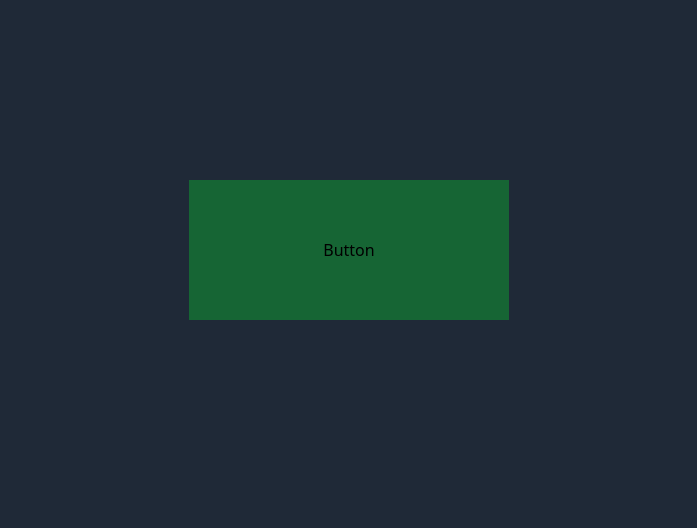
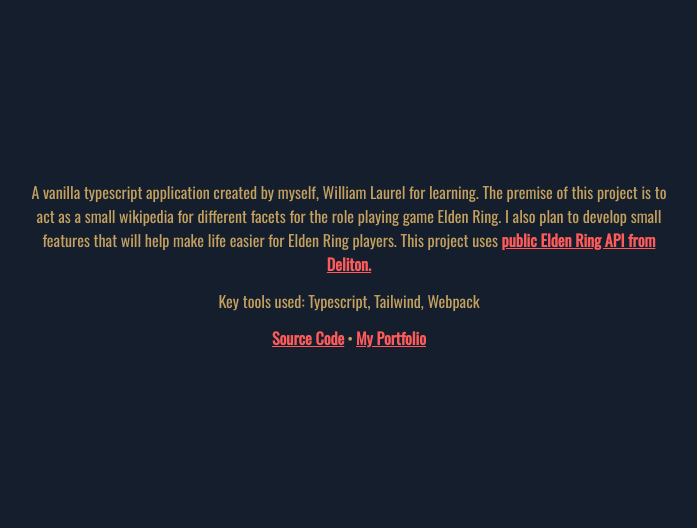
Before and after one commit to wilyyy/elden-tool, a website built with webpack: page src/index.html in a window 1280 px wide. Shown: the part 272-800 px from the top of the page, without its empty margins (291-988 px from the left). Built offline with nearby package versions, Linux system fonts and the light colour scheme; no server answers.

Commit message:
home screen

```diff
--- a/src/index.html
+++ b/src/index.html
@@ -4,17 +4,48 @@
       <meta charset="UTF-8" />
       <meta http-equiv="X-UA-Compatible" content="IE=edge" />
       <meta name="viewport" content="width=device-width, initial-scale=1.0" />
-      <title>Document</title>
+      <link rel="preconnect" href="https://fonts.googleapis.com" />
+      <link
+         href="https://fonts.googleapis.com/css2?family=MedievalSharp&family=Oswald&display=swap"
+         rel="stylesheet"
+      />
+      <title>Elden Tool</title>
    </head>
    <body
-      class="w-screen h-screen bg-gray-800 flex flex-col justify-evenly items-center text-white"
+      class="w-screen h-screen bg-richBlack flex flex-col justify-evenly items-center text-camel font-oswald"
    >
-      <h1 class="heading text-3xl">Appear</h1>
-      <button
-         class="redbutton bg-green-800 hover:bg-green-300 transition-all w-1/4 h-[140px] text-black"
-      >
-         Button
-      </button>
+      <h1 class="text-8xl font-medieval animate-bounce">Elden Tool</h1>
+      <div class="w-1/2 h-[170px] flex flex-col justify-between items-center text-center">
+         <p>
+            A vanilla typescript application created by myself, William Laurel for
+            learning. The premise of this project is to act as a small wikipedia for
+            different facets for the role playing game Elden Ring. I also plan to develop
+            small features that will help make life easier for Elden Ring players. This
+            project uses
+            <a
+               class="font-bold text-crayola underline hover:text-red-300 duration-500"
+               href="https://docs.eldenring.fanapis.com/"
+               target="_blank"
+               >public Elden Ring API from Deliton.</a
+            >
+         </p>
+         <p>Key tools used: Typescript, Tailwind, Webpack</p>
+         <div class="flex w-1/4 justify-evenly items-center">
+            <a
+               class="font-bold text-crayola underline hover:text-red-300 duration-500"
+               href="https://github.com/wilyyy/elden-tool"
+               target="_blank"
+               >Source Code</a
+            >
+            <p>&bull;</p>
+            <a
+               class="font-bold text-crayola underline hover:text-red-300 duration-500"
+               href="https://www.willydev.com/"
+               target="_blank"
+               >My Portfolio</a
+            >
+         </div>
+      </div>
       <script src="./bundle.js"></script>
    </body>
 </html>
--- a/src/index.ts
+++ b/src/index.ts
@@ -1,8 +1,23 @@
 import "./styles/index.css";
 
-const redButton = document.querySelector<HTMLButtonElement>(".redbutton");
-const heading = document.querySelector<HTMLHeadingElement>(".heading");
+//test code
 
-redButton.addEventListener("click", () => {
-   heading.classList.toggle("hidden");
-});
+// const redButton = document.querySelector<HTMLButtonElement>(".redbutton");
+// const heading = document.querySelector<HTMLHeadingElement>(".heading");
+
+// console.log("hello");
+
+// redButton.addEventListener("click", () => {
+//    heading.classList.toggle("hidden");
+// });
+
+//fetching npcs test
+const GetNpcs = async (): Promise<any> => {
+   const response = await fetch("https://eldenring.fanapis.com/api/npcs", {
+      method: "GET",
+   });
+   console.log(response.json());
+   return response.json();
+};
+
+GetNpcs();
--- a/tailwind.config.js
+++ b/tailwind.config.js
@@ -8,7 +8,15 @@
             current: "currentColor",
             "light-grey": "#E5EEE5",
             purple: "#7652C6",
+            richBlack: "#141E2D",
+            camel: "#C5A15F",
+            camelLight: "#C7BAA1",
+            crayola: "#FF5B5B",
          },
+      },
+      fontFamily: {
+         medieval: ["MedievalSharp", "cursive"],
+         oswald: ["Oswald", "sans-serif"],
       },
    },
    variants: {
```
Also changed, not shown: 1 other file. Lines whose indentation alone changed are shown as unchanged.
